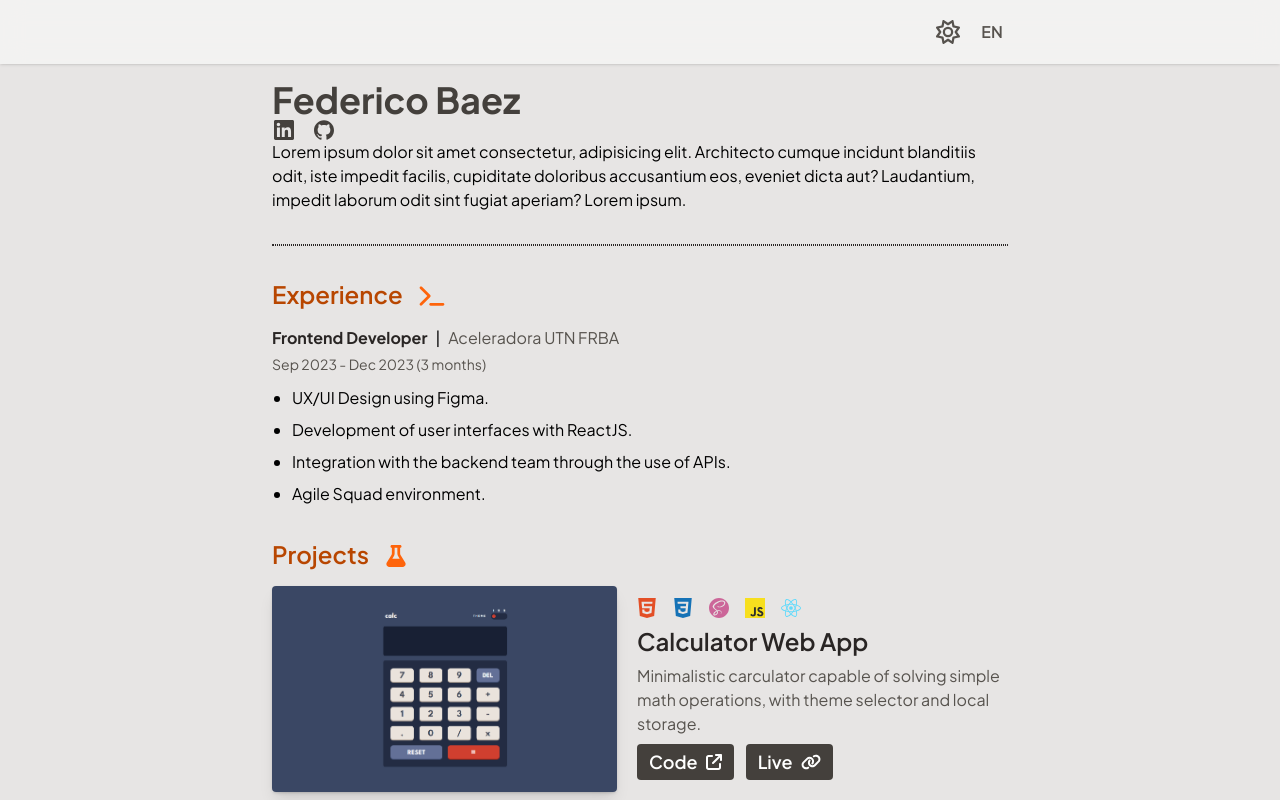
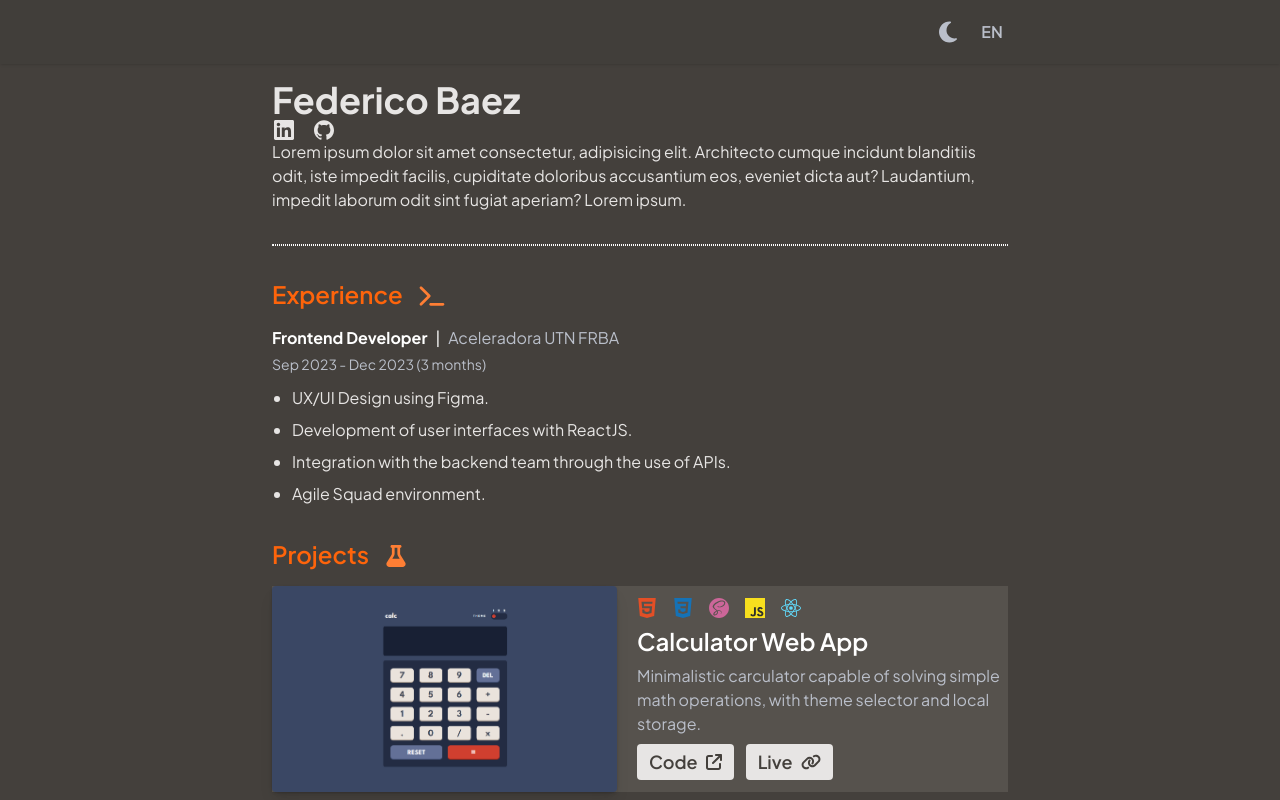
Before and after one commit to Federico-Baez/Federico-Baez-Portfolio, a React (Vite) app: page / in a window 1280 px wide. Both pictures are taken after a click on the button 948 px from the left and 32 px from the top of the page. Shown: the top 800 px of the page. Built offline with nearby package versions, Linux system fonts and the light colour scheme.

Commit message:
dark mode working and first color palette

```diff
--- a/index.html
+++ b/index.html
@@ -3,10 +3,11 @@
 	<head>
 		<meta charset="UTF-8" />
 		<link rel="icon" type="image/svg+xml" href="/vite.svg" />
+		<link rel="preconnect" />
 		<meta name="viewport" content="width=device-width, initial-scale=1.0" />
 		<title>Federico Baez´s Portfolio</title>
 	</head>
-	<body class="font-primary bg-stone-200">
+	<body class="font-primary bg-background dark:bg-dark-background">
 		<div id="root"></div>
 		<script type="module" src="/src/main.tsx"></script>
 	</body>
--- a/src/components/containers/CardContainer.tsx
+++ b/src/components/containers/CardContainer.tsx
@@ -8,11 +8,11 @@ export default function CardContainer() {
 	return (
 		<section className="section-projects grid grid-cols-1 gap-4 md:gap-4">
 			{/* About me title */}
-			<title className="text-highlight-dark flex items-center gap-4">
+			<title className="text-highlight-dark dark:text-highlight flex items-center gap-4">
 				<h2 className="items-center text-2xl font-semibold">
 					{t("title_projects")}
 				</h2>
-				<div className="text-highlight mt-1">
+				<div className="text-highlight dark:text-highlight-light mt-1">
 					<FlaskIcon />
 				</div>
 			</title>
--- a/src/components/containers/ExperienceContainer.tsx
+++ b/src/components/containers/ExperienceContainer.tsx
@@ -6,31 +6,31 @@ export default function ExperienceContainer() {
 
 	return (
 		<section className="section-experience flex flex-col gap-4">
-			<title className="text-highlight-dark flex items-center gap-4">
+			<title className="text-highlight-dark dark:text-highlight flex items-center gap-4">
 				<h2 className="items-center text-2xl font-semibold">
 					{t("title_experience")}
 				</h2>
-				<div className="text-highlight mt-1">
+				<div className="text-highlight dark:text-highlight-light mt-1">
 					<TerminalIcon />
 				</div>
 			</title>
 			<article className="flex flex-col gap-3">
 				<div className="flex flex-col gap-1">
 					<div className="flex gap-2">
-						<h3 className="text-chars-strong font-bold">
+						<h3 className="text-chars-strong dark:text-dark-chars-strong font-bold">
 							{t("job_role")}
 						</h3>
-						<p> | </p>
-						<h4 className="text-chars-light">
+						<p className="text-black dark:text-white"> | </p>
+						<h4 className="text-chars-light dark:text-dark-chars-light">
 							{t("job_company_name")}
 						</h4>
 					</div>
-					<h5 className="text-chars-light text-sm">
+					<h5 className="text-chars-light dark:text-dark-chars-light text-sm">
 						{t("job_dates")}
 					</h5>
 				</div>
 
-				<ul className="list-disc space-y-2 pl-5">
+				<ul className="text-chars dark:text-dark-chars list-disc space-y-2 pl-5">
 					<li>{t("job_enum_1")}</li>
 					<li>{t("job_enum_2")}</li>
 					<li>{t("job_enum_3")}</li>
--- a/src/components/containers/LandingPage.tsx
+++ b/src/components/containers/LandingPage.tsx
@@ -31,7 +31,7 @@ export default function LandingPage() {
 				<div ref={presentationContainerRef}>
 					<PresentationContainer />
 				</div>
-				<hr className="border-chars-strong rounded-lg border border-dotted"></hr>
+				<hr className="border-chars-strong dark:border-dark-chars-strong rounded-lg border border-dotted"></hr>
 				{/* Experience section */}
 				<ExperienceContainer />
 				{/* Projects section*/}
--- a/src/components/containers/PresentationContainer.tsx
+++ b/src/components/containers/PresentationContainer.tsx
@@ -6,10 +6,10 @@ export default function PresentationContainer() {
 
 	return (
 		<section className="flex flex-col ">
-			<title className="text-chars flex items-center gap-4">
+			<title className="text-chars dark:text-dark-chars flex items-center gap-4">
 				<h2 className="items-center text-4xl font-bold">{t("name")}</h2>
 			</title>
-			<div className="flex space-x-4 text-stone-700">
+			<div className="dark:text-dark-chars text-chars flex space-x-4">
 				<a
 					href="https://www.linkedin.com/in/federico-baez/"
 					target="_blank"
@@ -25,7 +25,7 @@ export default function PresentationContainer() {
 					<GithubIcon />
 				</a>
 			</div>
-			<p>{t("about_me")}</p>
+			<p className="dark:text-dark-chars text-chars">{t("about_me")}</p>
 		</section>
 	);
 }
--- a/src/components/pure/Card.tsx
+++ b/src/components/pure/Card.tsx
@@ -53,11 +53,12 @@ export default function Card({
 	const { t } = useTranslation();
 
 	return (
-		<article className="overflow-hidden rounded bg-white shadow sm:flex sm:overflow-visible sm:rounded-none sm:bg-transparent sm:shadow-none">
+		<article className="overflow-hidden rounded bg-white shadow sm:flex sm:overflow-visible sm:rounded-none sm:bg-transparent sm:shadow-none dark:bg-[#56524D]">
 			<div className="h-54 sm:w-[100%] sm:shadow-lg">
 				<img
 					src={cardImg}
 					alt="Calculator App Thumbnail"
+					rel="preload"
 					height="218px"
 					width="428px"
 					className="h-full w-full object-cover object-center shadow sm:rounded"
@@ -71,22 +72,24 @@ export default function Card({
 							key={index}
 						>
 							{techLogoSelector(tech)}
-							<span className="before:dark:gray-800 pointer-events-none absolute bottom-full left-1/2 z-20 -translate-x-1/2 -translate-y-0 whitespace-nowrap rounded-md bg-gray-800 px-1.5 py-1 text-xs text-gray-200 opacity-0 transition-all before:absolute before:-bottom-1 before:left-1/2 before:-z-10 before:h-2.5 before:w-2.5 before:-translate-x-1/2 before:rotate-45 before:rounded-sm before:bg-gray-800 before:content-[''] group-hover/tooltip:-translate-y-3 group-hover/tooltip:opacity-100 dark:bg-white dark:text-gray-700 before:dark:bg-white">
+							<span className="bg-chars before:bg-chars dark:text-chars dark:stone-300 pointer-events-none absolute bottom-full left-1/2 z-20 -translate-x-1/2 -translate-y-0 whitespace-nowrap rounded-md px-1.5 py-1 text-xs text-stone-200 opacity-0 transition-all before:absolute before:-bottom-1 before:left-1/2 before:-z-10 before:h-2.5 before:w-2.5 before:-translate-x-1/2 before:rotate-45 before:rounded-sm before:content-[''] group-hover/tooltip:-translate-y-3 group-hover/tooltip:opacity-100 dark:bg-stone-200 before:dark:bg-stone-200">
 								{tech}
 							</span>
 						</div>
 					))}
 				</div>
-				<h2 className="text-chars-strong text-2xl font-semibold leading-tight">
+				<h2 className="text-chars-strong dark:text-dark-chars-strong text-2xl font-semibold leading-tight">
 					{cardTitle}
 				</h2>
-				<p className="text-chars-light">{cardDescription}</p>
+				<p className="text-chars-light dark:text-dark-chars-light">
+					{cardDescription}
+				</p>
 				<div className="flex gap-3">
 					<a
 						href={cardCodeLink}
 						target="_blank"
 						rel="noopener noreferrer"
-						className="bg-chars hover:bg-highlight active:bg-highlight-light group inline-flex cursor-pointer items-center gap-2 rounded px-3 py-1 text-lg font-semibold text-white transition-all "
+						className="bg-chars dark:bg-dark-chars hover:bg-highlight dark:hover:bg-highlight dark:hover:text-background dark:active:bg-highlight-light  active:bg-highlight-light dark:text-dark-background group inline-flex cursor-pointer items-center gap-2 rounded px-3 py-1 text-lg font-semibold text-white transition-all "
 					>
 						{t("button_code")}
 						<i className="transform transition-transform">
@@ -97,7 +100,7 @@ export default function Card({
 						href={cardLiveLink}
 						target="_blank"
 						rel="noopener noreferrer"
-						className="bg-chars hover:bg-highlight active:bg-highlight-light group inline-flex cursor-pointer items-center gap-2 rounded px-3 py-1 text-lg font-semibold text-white transition-all hover:gap-5"
+						className="bg-chars dark:bg-dark-chars dark:text-dark-background dark:hover:bg-highlight dark:hover:text-background dark:active:bg-highlight-light hover:bg-highlight active:bg-highlight-light group inline-flex cursor-pointer items-center gap-2 rounded px-3 py-1 text-lg font-semibold text-white transition-all hover:gap-5"
 					>
 						{t("button_live")}
 						<i className="transform transition-transform group-hover:rotate-90">
--- a/src/components/pure/Header.tsx
+++ b/src/components/pure/Header.tsx
@@ -1,12 +1,38 @@
 import { useTranslation } from "react-i18next";
-import { GithubIcon, LightThemeIcon, LinkedinIcon, ScriptIcon } from "./icons";
+import {
+	GithubIcon,
+	LightThemeIcon,
+	DarkThemeIcon,
+	LinkedinIcon,
+	ScriptIcon,
+} from "./icons";
+import { useEffect, useState } from "react";
 
 interface HeaderProps {
 	showDetails: boolean;
 }
 
 export default function Header({ showDetails }: HeaderProps) {
+	const [darkMode, setDarkMode] = useState(
+		localStorage.theme === "dark" ||
+			(!("theme" in localStorage) &&
+				window.matchMedia("(prefers-color-scheme: dark)").matches),
+	);
 	const { t, i18n } = useTranslation();
+
+	useEffect(() => {
+		if (darkMode) {
+			document.documentElement.classList.add("dark");
+			localStorage.theme = "dark";
+		} else {
+			document.documentElement.classList.remove("dark");
+			localStorage.theme = "light";
+		}
+	}, [darkMode]);
+
+	const toggleTheme = () => {
+		setDarkMode(!darkMode);
+	};
 
 	const changeLanguage = () => {
 		const newLanguage = i18n.language === "en" ? "es" : "en";
@@ -14,19 +40,20 @@ export default function Header({ showDetails }: HeaderProps) {
 	};
 
 	return (
-		<header className="sticky top-0 z-50 bg-stone-100 bg-opacity-80 shadow backdrop-blur-md">
+		<header className="bg-background-light dark:bg-dark-background-light sticky top-0 z-50 bg-opacity-80 shadow backdrop-blur-md">
 			<div className="mx-auto flex h-16 max-w-3xl items-center justify-between">
 				{showDetails ? (
-					<div className="text-highlight flex items-center gap-6 pl-4 align-middle opacity-100 transition-all duration-150">
+					<div className="flex items-center gap-6 pl-4 align-middle opacity-100 transition-all duration-150">
 						<ScriptIcon />
-						<h1 className="text-chars text-xl font-bold">
+						<h1 className="text-chars dark:text-dark-chars text-xl font-bold">
 							{t("name")}
 						</h1>
-						<div className="flex items-end space-x-3 align-bottom text-stone-700">
+						<div className="text-chars dark:text-dark-chars flex items-end space-x-3 align-bottom">
 							<a
 								href="https://www.linkedin.com/in/federico-baez/"
 								target="_blank"
 								rel="noopener noreferrer"
+								className=" "
 							>
 								<LinkedinIcon />
 							</a>
@@ -43,13 +70,15 @@ export default function Header({ showDetails }: HeaderProps) {
 					<div></div>
 				)}
 				<div className="flex items-center gap-4 pr-4">
-					<button className="text-chars-light hover:text-highlight active:text-highlight-light rounded-full transition-colors">
-						<LightThemeIcon />
-						{/* <DarkThemeIcon /> */}
+					<button
+						onClick={toggleTheme}
+						className="text-chars-light hover:text-highlight active:text-highlight-light dark:text-dark-chars-light rounded-full transition-colors"
+					>
+						{darkMode ? <DarkThemeIcon /> : <LightThemeIcon />}
 					</button>
 					<button
 						onClick={changeLanguage}
-						className="text-chars-light hover:text-highlight active:text-highlight-light h-8 w-8 rounded-full font-semibold transition-colors"
+						className="text-chars-light hover:text-highlight dark:text-dark-chars-light active:text-highlight-light h-8 w-8 rounded-full font-semibold transition-colors"
 					>
 						{i18n.language.toUpperCase()}
 					</button>
--- a/src/components/pure/icons.tsx
+++ b/src/components/pure/icons.tsx
@@ -22,7 +22,7 @@ export function ScriptIcon() {
 		<svg
 			xmlns="http://www.w3.org/2000/svg"
 			height="16"
-			fill="currentColor"
+			fill="#FE640B"
 			width="20"
 			viewBox="0 0 640 512"
 		>
@@ -49,8 +49,8 @@ export function DarkThemeIcon() {
 	return (
 		<svg
 			xmlns="http://www.w3.org/2000/svg"
-			height="16"
-			width="12"
+			height="24"
+			width="24"
 			fill="currentColor"
 			viewBox="0 0 384 512"
 		>
--- a/tailwind.config.js
+++ b/tailwind.config.js
@@ -1,9 +1,14 @@
 /** @type {import('tailwindcss').Config} */
 export default {
+	darkMode: "class",
 	content: ["./index.html", "./src/**/*.{js,ts,jsx,tsx}"],
 	theme: {
 		extend: {
 			colors: {
+				background: {
+					light: "#F2F2F1",
+					DEFAULT: "#E7E5E4",
+				},
 				principal: {
 					light: "#B48FF5",
 					DEFAULT: "#7C3AED",
@@ -13,7 +18,7 @@ export default {
 					DEFAULT: "#4BD2AE",
 				},
 				highlight: {
-					light: "#FF9A5C",
+					light: "#FE7E34",
 					DEFAULT: "#FE640B",
 					dark: "#B84600",
 				},
@@ -21,6 +26,28 @@ export default {
 					light: "#57534e",
 					DEFAULT: "#44403C",
 					strong: "#292524",
+				},
+				"dark-background": {
+					light: "#413E3A",
+					DEFAULT: "#44403C",
+				},
+				"dark-principal": {
+					light: "#B48FF5",
+					DEFAULT: "#7C3AED",
+				},
+				"dark-secondary": {
+					light: "#9DE7D3",
+					DEFAULT: "#4BD2AE",
+				},
+				"dark-highlight": {
+					light: "#FF9A5C",
+					DEFAULT: "#FE640B",
+					dark: "#B84600",
+				},
+				"dark-chars": {
+					light: "#BABFCA",
+					DEFAULT: "#E7E5E4",
+					strong: "#FFF",
 				},
 			},
 			fontFamily: {
```
